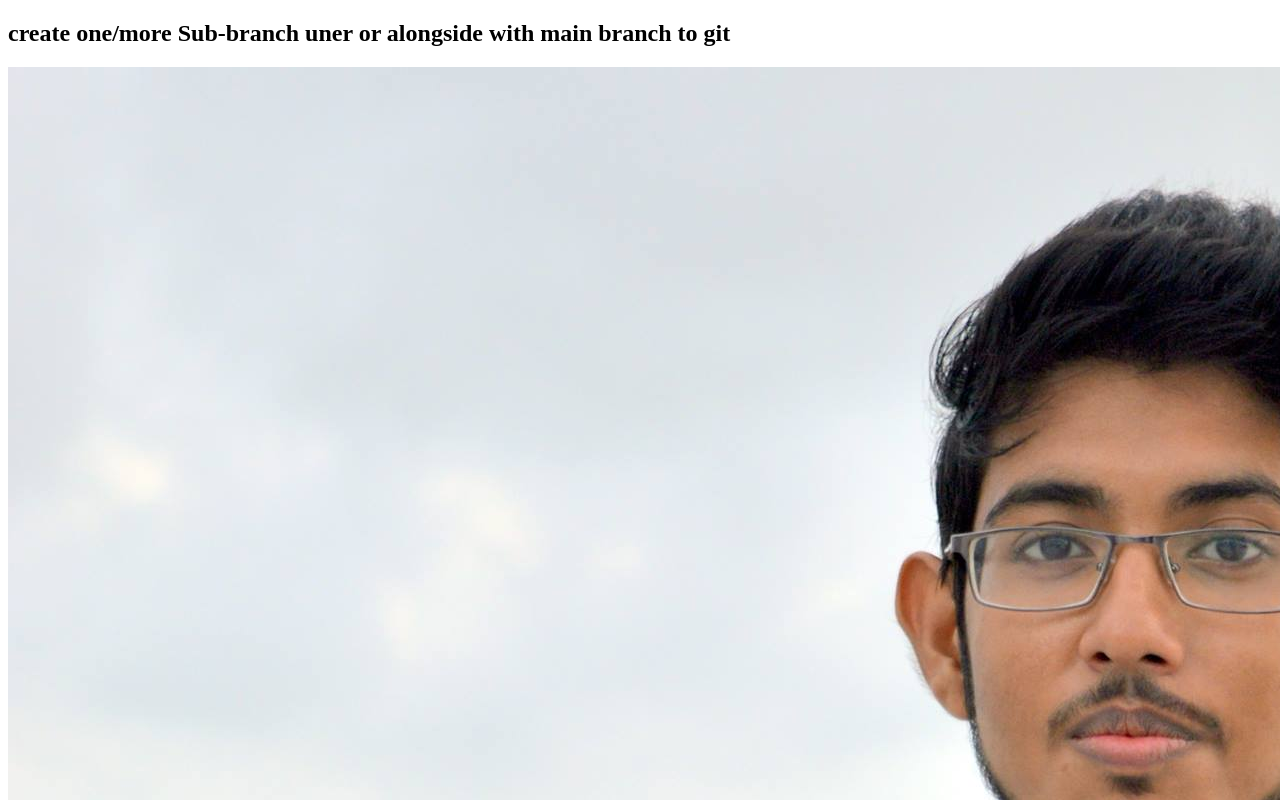
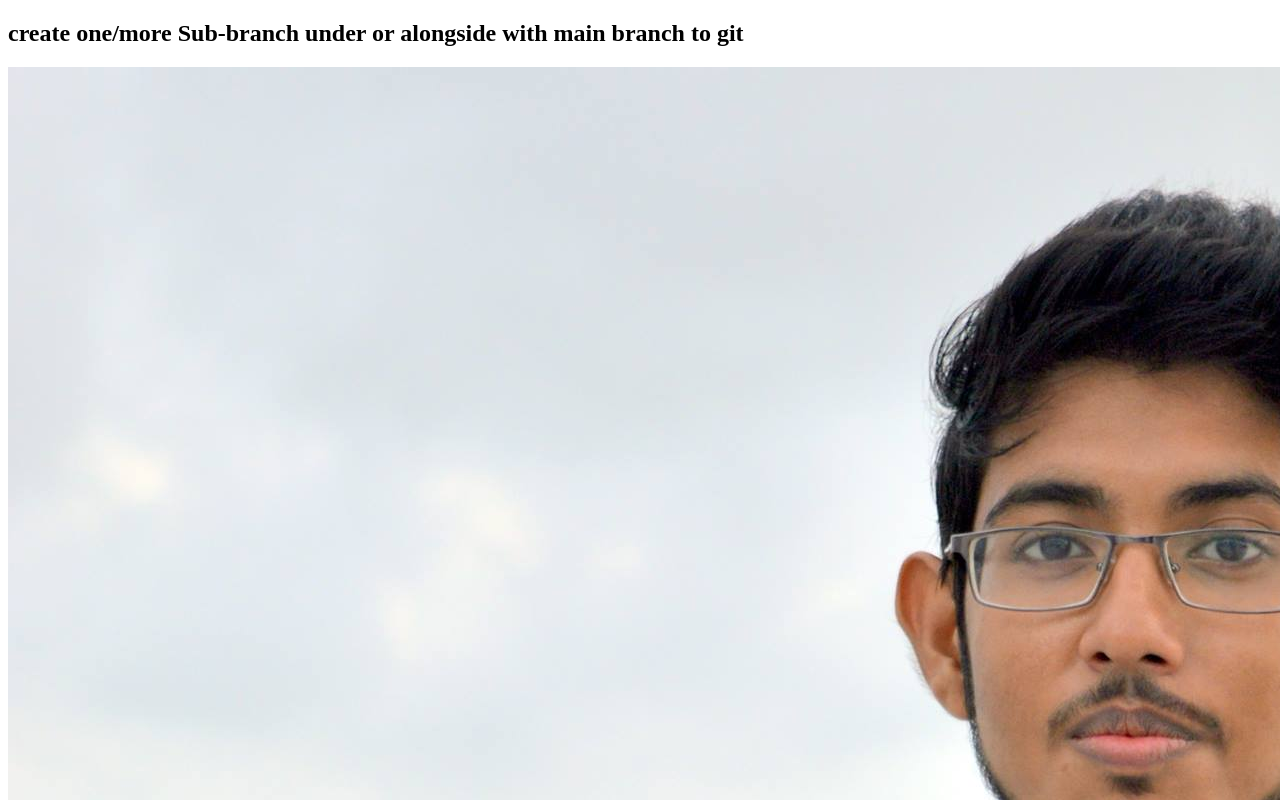
Before and after one commit to allif95/git-branch-add, a plain HTML site: page index.html in a window 1280 px wide. Shown: the top 800 px of the page. Drawn offline with Linux system fonts and the light colour scheme.

Commit message:
h2 edited

```diff
--- a/index.html
+++ b/index.html
@@ -7,7 +7,7 @@
     <title>create Sub-branch ti git</title>
 </head>
 <body>
-    <h2>create one/more Sub-branch uner or alongside with main branch to git</h2>
+    <h2>create one/more Sub-branch under or alongside with main branch to git</h2>
     <img src="img/pp.jpg" alt="">
     <img src="img/pp1.jpg" alt="">
 </body>
```
